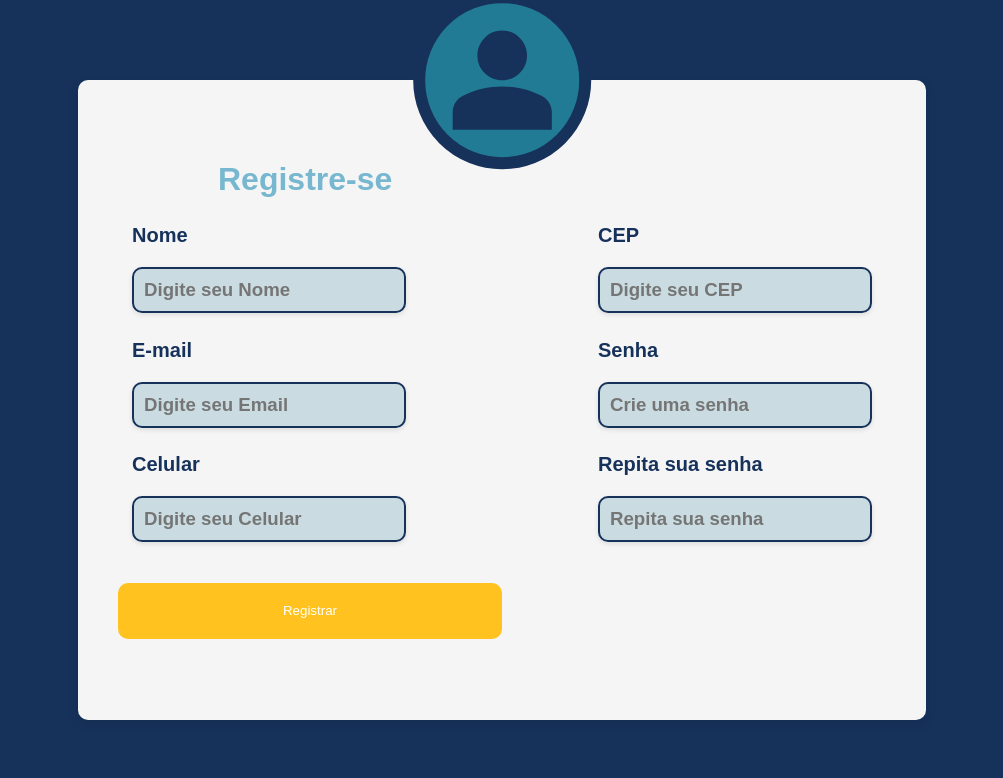
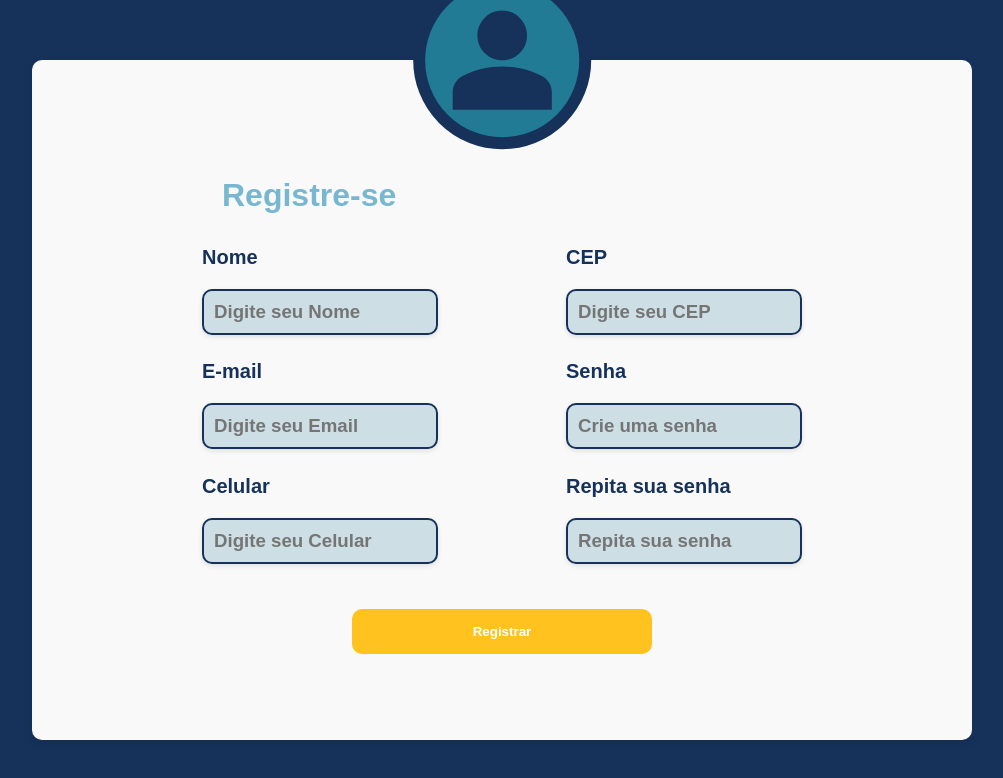
Before and after one commit to josemolineti/inventoryapp, a React (Vite) app: page /registrar in a window 1280 px wide. Shown: the top 778 px of the page, without its empty margins (138-1141 px from the left). Built offline with nearby package versions, Linux system fonts and the light colour scheme; a web font is replaced by a local one.

Commit message:
Commit temporaria

```diff
--- a/src/App.tsx
+++ b/src/App.tsx
@@ -4,6 +4,7 @@ import FornecedorRoutes from './router/supplierRouter';
 import Home from './pages/home/index';
 import Login from './pages/login/index'
 import Register from './pages/register/index';
+import ChangePassword from './pages/changePassword';
 
 function App() {
 
@@ -15,6 +16,7 @@ function App() {
           <Route path='/' element={<Login />} />
           <Route path='/registrar' element={<Register />} />
           <Route path='/login' element={<Login />} />
+          <Route path='/alterar-senha' element={<ChangePassword />}/>
           <Route path='/home' element={<Home />} />
           <Route path='/login' />
           <Route path='/registrar' />
--- /dev/null
+++ b/src/pages/changePassword/index.tsx
@@ -0,0 +1,56 @@
+import { useEffect, useState } from 'react';
+import '@/styles/login_style.css'
+import Input from '@/components/ui/input';
+import Button from '@/components/ui/button';
+
+function ChangePassword() {
+    const [username, setUsername] = useState('');
+    const [newPassword, setNewPassword] = useState('');
+    const [confirmNewPassword, setConfirmNewPassword] = useState('');
+
+    useEffect(() => {
+        document.body.classList.add('change-pwd-page');
+
+        return () => {
+            document.body.classList.remove('change-pwd-page');
+        };
+    }, []);
+    return (
+        <>
+            <div className='form-background-div'>
+                <h1 id='login-title'>Alterar Senha</h1>
+
+                <form action="" id='div-form'>
+                    <Input
+                        type='text'
+                        placeholder='Digite seu usuario'
+                        label='Usuario'
+                        required
+                        value={username}
+                        onChange={(e) => setUsername(e.target.value)}
+                    />
+                    <Input
+                        type='password'
+                        placeholder='Digite sua nova Senha'
+                        label='Nova senha'
+                        required
+                        value={newPassword}
+                        onChange={(e) => setNewPassword(e.target.value)}
+                    />
+                    <Input
+                        type='password'
+                        placeholder='Confirmar nova senha'
+                        label='Confirmar nova senha'
+                        required
+                        value={confirmNewPassword}
+                        onChange={(e) => setConfirmNewPassword(e.target.value)}
+                    />
+                    <Button color={1} text='Alterar senha'/>
+                </form>
+
+            </div>
+        </>
+    )
+}
+
+export default ChangePassword
--- a/src/pages/register/index.tsx
+++ b/src/pages/register/index.tsx
@@ -2,9 +2,25 @@ import { useEffect, useState } from 'react';
 import '@/styles/login_style.css'
 import Button from "@/components/ui/button";
 import Input from "@/components/ui/input";
-import Logo from '@/components/ui/logo';
 
 function Register() {
+    const [username, setName] = useState('');
+    const [email, setEmail] = useState('');
+    const [tel, setTel] = useState('');
+    const [cep, setCep] = useState('');
+    const [password, setPassword] = useState('');
+    const [confirmPassword, setConfirmPassword] = useState('');
+
+    const handleSubmit = (e: React.FormEvent<HTMLFormElement>) => {
+        e.preventDefault();
+        if (password == confirmPassword) {
+            alert("Registrado com sucesso")
+            console.log({ username, email, tel, cep, password, confirmPassword });
+        } else {
+            alert("As senhas são diferentes!")
+        }
+
+    };
 
     useEffect(() => {
         document.body.classList.add('register-page');
@@ -19,24 +35,27 @@ function Register() {
                 <div id='profile-picture-example'>
                     <img src="src/assets/profile-icon.svg" alt="" />
                 </div>
+                <div id='teste'>
                     <h1 id='login-title'>Registre-se</h1>
-                <form  id='forms-block'>
+                    <form id='forms-block' onSubmit={handleSubmit}>
+                        <div id='forms'>
                             <div>
 
-                        <Input type='text' placeholder='Digite seu Nome' label='Nome' required value={''} />
-                        <Input type='email' placeholder='Digite seu Email' label='E-mail' required value={''} />
-                        <Input type='tel' placeholder='Digite seu Celular' label='Celular' required value={''} />
+                                <Input type='text' placeholder='Digite seu Nome' label='Nome' required value={username} onChange={(e) => setName(e.target.value)} />
+                                <Input type='email' placeholder='Digite seu Email' label='E-mail' required value={email} onChange={(e) => setEmail(e.target.value)} />
+                                <Input type='tel' placeholder='Digite seu Celular' label='Celular' required value={tel} onChange={(e) => setTel(e.target.value)} />
                             </div>
 
                             <div>
 
-                        <Input type='text' placeholder='Digite seu CEP' label='CEP' required value={''} />
-                        <Input type='password' placeholder='Crie uma senha' label='Senha' required value={''} />
-                        <Input type='password' placeholder='Repita sua senha' label='Repita sua senha' required value={''} />
+                                <Input type='text' placeholder='Digite seu CEP' label='CEP' required value={cep} onChange={(e) => setCep(e.target.value)} />
+                                <Input type='password' placeholder='Crie uma senha' label='Senha' required value={password} onChange={(e) => setPassword(e.target.value)} />
+                                <Input type='password' placeholder='Repita sua senha' label='Repita sua senha' required value={confirmPassword} onChange={(e) => setConfirmPassword(e.target.value)} />
                             </div>
-
+                        </div>
+                        <Button color={1} text='Registrar'/>
                     </form>
-                <Button color={1} text='Registrar' />
+                </div>
 
             </div>
         </>
--- a/src/styles/index.css
+++ b/src/styles/index.css
@@ -46,6 +46,7 @@ COMPONENT BUTTON --
   position: relative;
   width: 2vw;
   height: 2vw;
+  font-weight: bold;
 }
 
 .btn-menu {
--- a/src/styles/login_style.css
+++ b/src/styles/login_style.css
@@ -31,7 +31,6 @@ body.login-page {
     transition: all 0.3s ease;
 }
 
-
 #profile-picture-example {
     position: absolute;
     top: 0;
@@ -51,7 +50,6 @@ body.login-page {
     position: relative;
     width: 65%;
     height: auto;
-
 }
 
 #box-content {
@@ -102,7 +100,6 @@ body.login-page {
 #form-functions .link:hover {
     text-decoration: underline;
     cursor: pointer;
-
 }
 
 #form-functions .link:first-of-type {
@@ -135,8 +132,6 @@ body.login-page {
     width: 60%;
 }
 
-
-
 #botao-personalizado {
     margin-top: 2vw;
     width: 50%;
@@ -151,38 +146,54 @@ body.register-page {
 }
 
 .register-page #login-title {
-    margin-left: 100px;
+    font-size: 2rem;
 
+    align-self: flex-start;
+    padding-left: 20px;
 }
 
 .register-page .form-background-div {
     display: flex;
     flex-direction: column;
-    align-items: flex-start;
-    height: 70%;
+    align-items: center;
+    justify-content: center;
+    width: 120%;
+    height: 80%;
+    background-color: #f9f9f9;
+    padding: 20px;
+    box-shadow: 0px 4px 10px rgba(0, 0, 0, 0.1);
 }
-
 
 .register-page #forms-block {
     position: relative;
+    width: 100%;
     max-width: 800px;
-    margin: 0 auto;
+    height: 100%;
     display: flex;
-    gap: 15vw;
-    align-items: flex-start;
+    flex-direction: column;
+    align-items: center;
+    justify-content: center;
 }
 
-#forms-block form {
-    flex: 1;
+.register-page #forms-block #forms {
+    display: flex;
+    justify-content: space-between;
+    width: 100%;
+    max-width: 600px;
+    margin-bottom: 20px;
+    gap: 10vw;
 }
 
-#component-model-input {
+.register-page #forms > div {
     display: flex;
     flex-direction: column;
-    margin-bottom: 15px;
+    width: 48%;
+    height: 50%;
+
+
 }
 
-#component-model-input label {
+.register-page #component-model-input label {
     width: 100%;
     margin-bottom: 5px;
     font-weight: bold;
@@ -194,7 +205,25 @@ body.register-page {
     box-sizing: border-box;
 }
 
-#form-background-div button {
-    width: 10%;
-    color: red;
+.register-page #button-div {
+    display: flex;
+    justify-content: center;
+    align-items: center;
+    width: 100%;
 }
+
+.register-page #teste {
+    position: relative;
+
+}
+
+
+/*ALTERAR SENHA PAGE*/
+.change-pwd-page {
+    background-color: var(--primary-color);
+}
+
+.change-pwd-page .form-background-div form {
+    position: relative;
+    width: 100%;
+}
```
Lines whose indentation alone changed are shown as unchanged.
